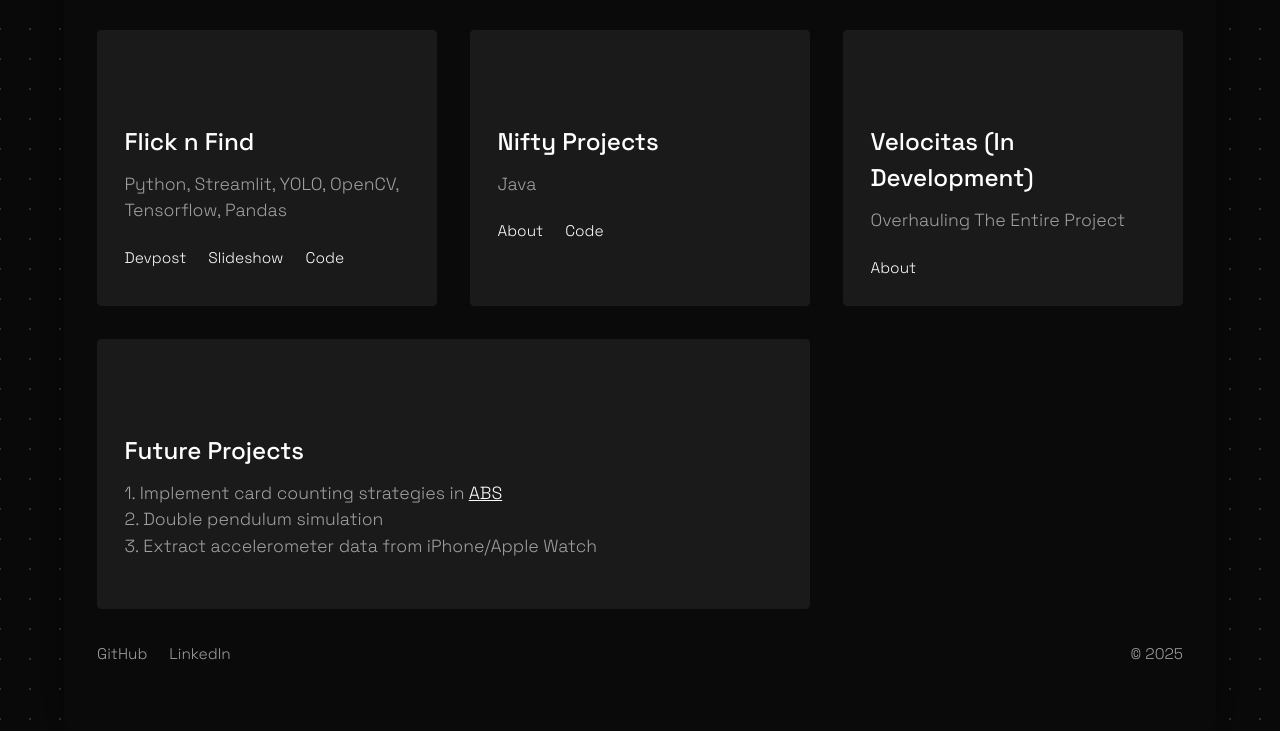
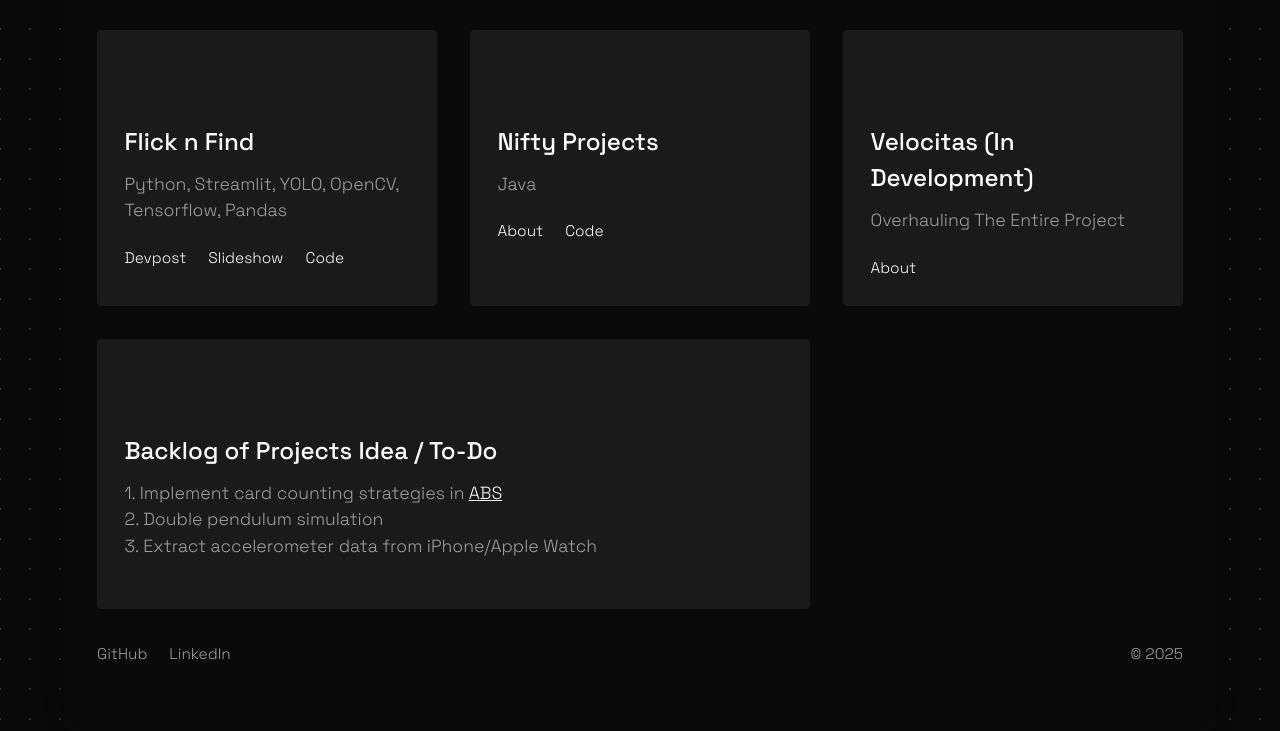
Before and after one commit to lwang2008/lucswng.xyz, a plain HTML site: page index.html in a window 1280 px wide. Shown: the part 631-1362 px from the top of the page. Drawn offline with Linux system fonts and the light colour scheme.

Commit message:
add backlog

```diff
--- a/index.html
+++ b/index.html
@@ -79,7 +79,7 @@
                 </div>
 
                 <div class="project large-project">
-                    <h2>Future Projects</h2>
+                    <h2>Backlog of Projects Idea / To-Do</h2>
                     <p>1. Implement card counting strategies in <a href="https://github.com/abhobe/abs" class="simple-link">ABS</a><br>
                        2. Double pendulum simulation<br>
                        3. Extract accelerometer data from iPhone/Apple Watch</p>
```
